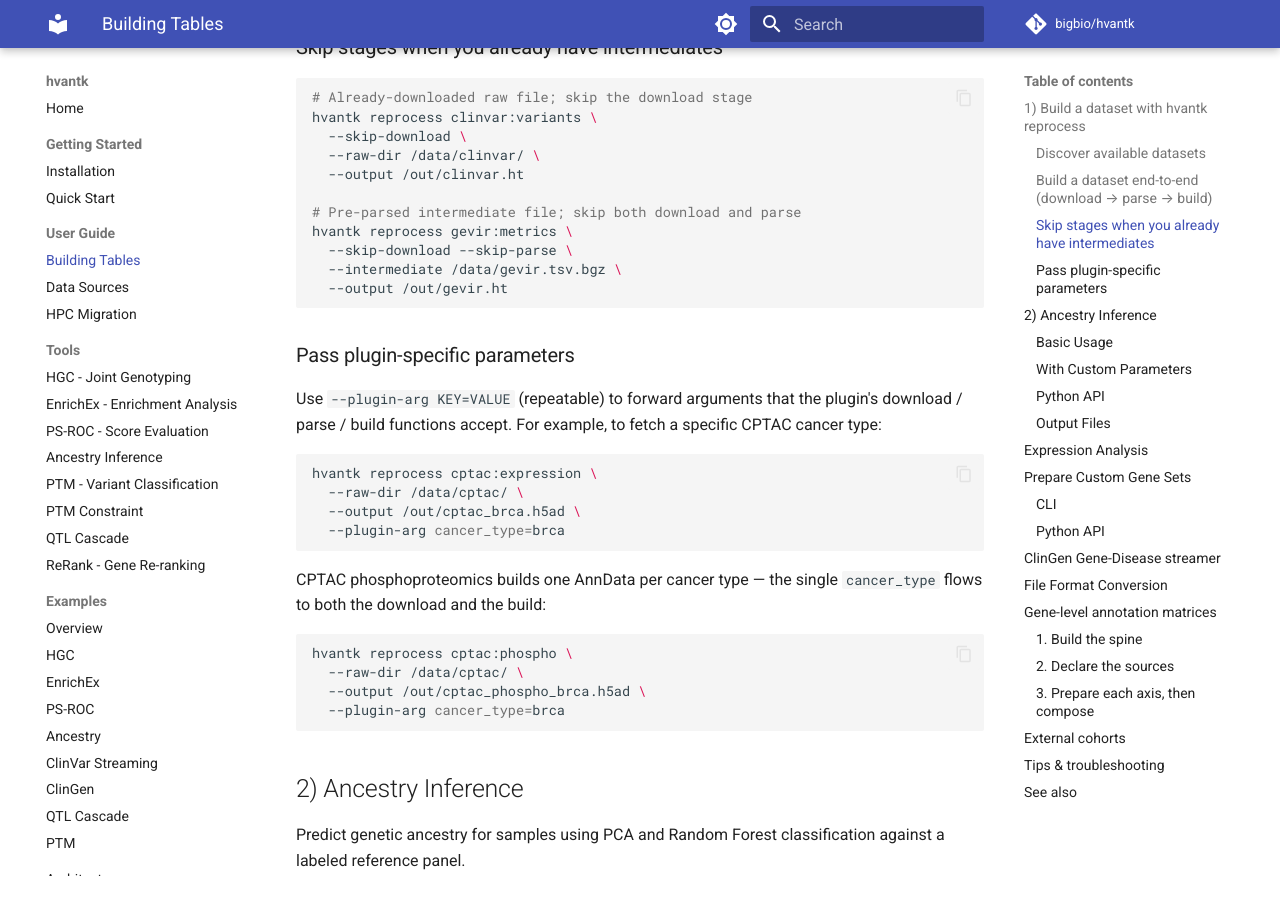
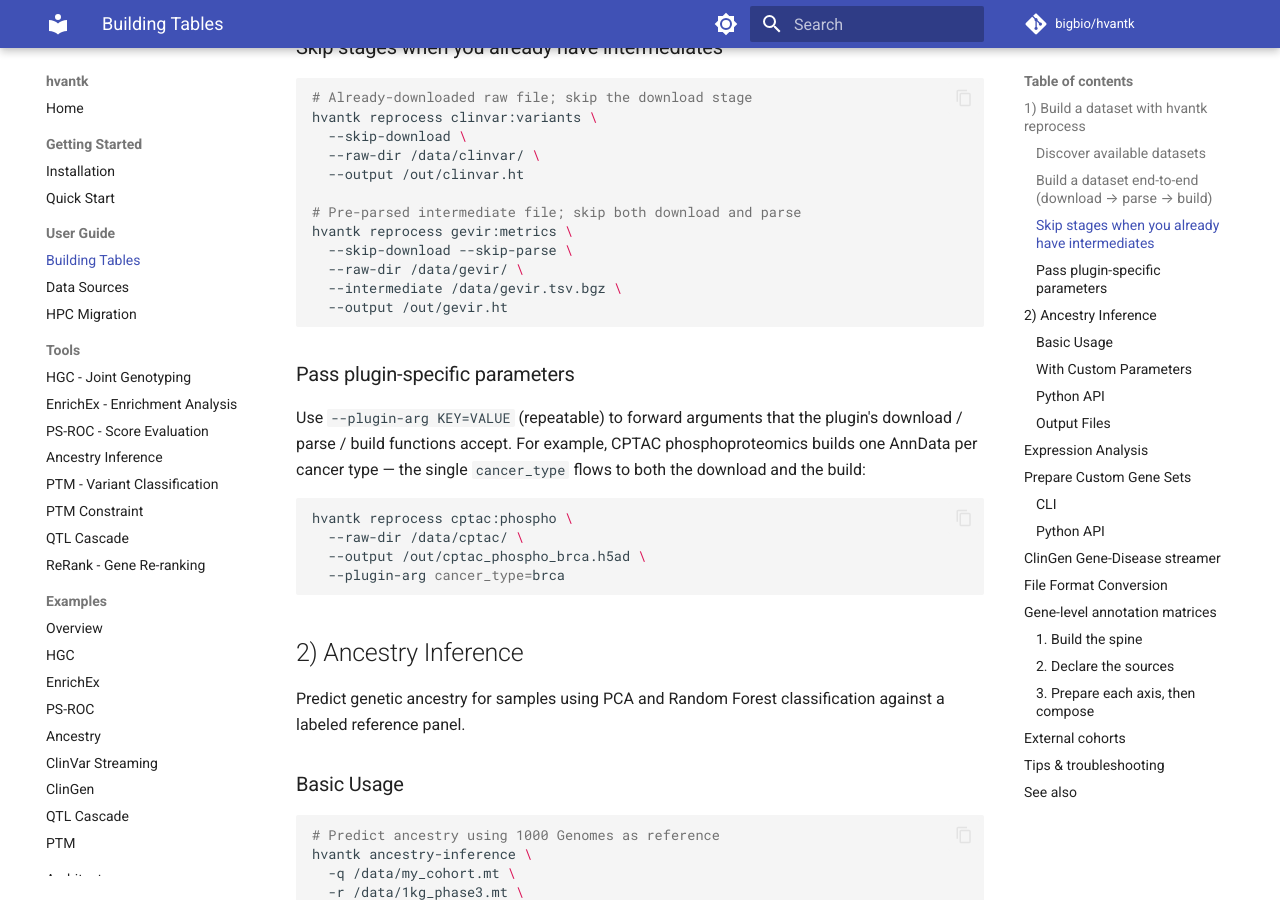
Before and after one commit to bigbio/hvantk, an MkDocs documentation site: the page built from docs_site/guide/usage.md, in a window 1280 px wide and 900 px high, scrolled down 1039 px. Built offline with MkDocs 1.6.1 and Material for MkDocs 9.7.7, drawn with Linux system fonts in a browser that asks for light colours; comment, search, counter and statistics services are not loaded.

Commit message:
docs(usage): fix the gevir --raw-dir omission and the broken cptac:expression example

````diff
--- a/docs_site/guide/usage.md
+++ b/docs_site/guide/usage.md
@@ -48,23 +48,14 @@ hvantk reprocess clinvar:variants \
 # Pre-parsed intermediate file; skip both download and parse
 hvantk reprocess gevir:metrics \
   --skip-download --skip-parse \
+  --raw-dir /data/gevir/ \
   --intermediate /data/gevir.tsv.bgz \
   --output /out/gevir.ht
 ```
 
 ### Pass plugin-specific parameters
 
-Use `--plugin-arg KEY=VALUE` (repeatable) to forward arguments that the plugin's download / parse / build functions accept. For example, to fetch a specific CPTAC cancer type:
-
-```bash
-hvantk reprocess cptac:expression \
-  --raw-dir /data/cptac/ \
-  --output /out/cptac_brca.h5ad \
-  --plugin-arg cancer_type=brca
-```
-
-CPTAC phosphoproteomics builds one AnnData per cancer type — the single
-`cancer_type` flows to both the download and the build:
+Use `--plugin-arg KEY=VALUE` (repeatable) to forward arguments that the plugin's download / parse / build functions accept. For example, CPTAC phosphoproteomics builds one AnnData per cancer type — the single `cancer_type` flows to both the download and the build:
 
 ```bash
 hvantk reprocess cptac:phospho \
````
